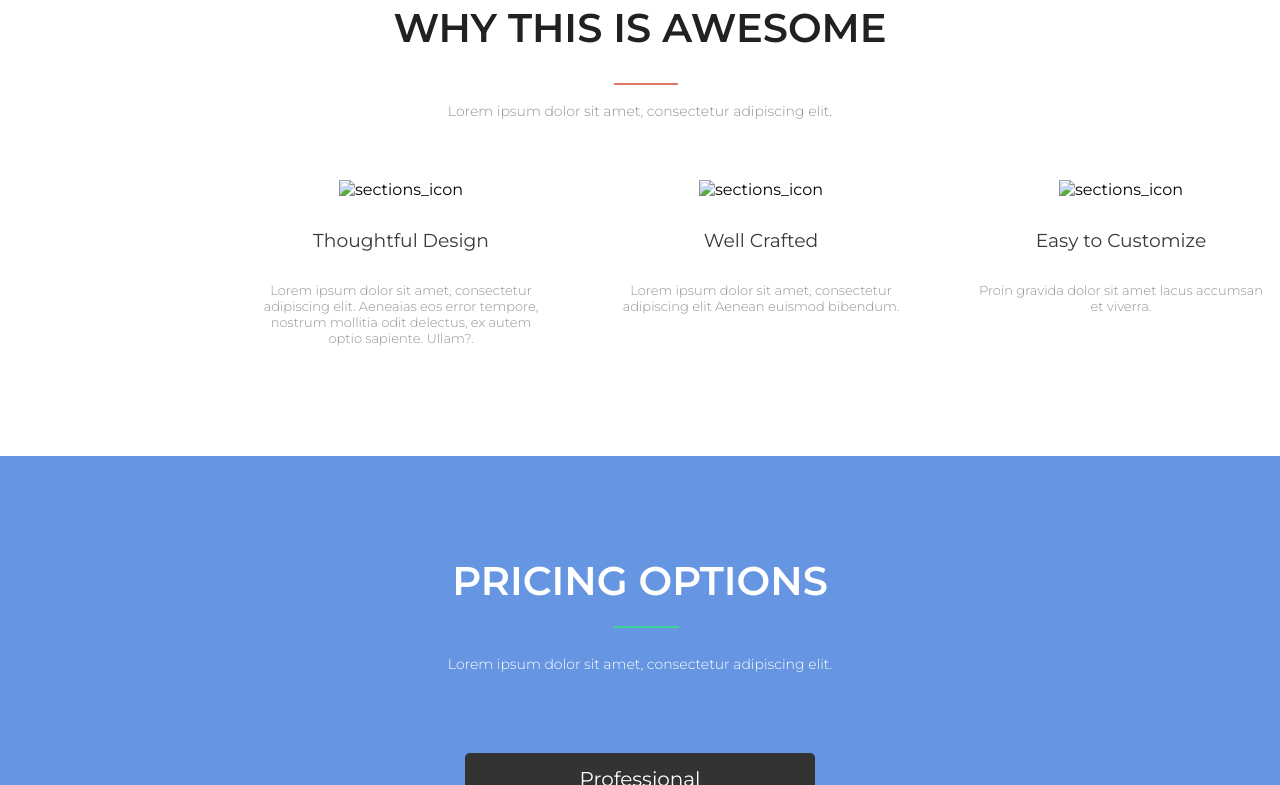
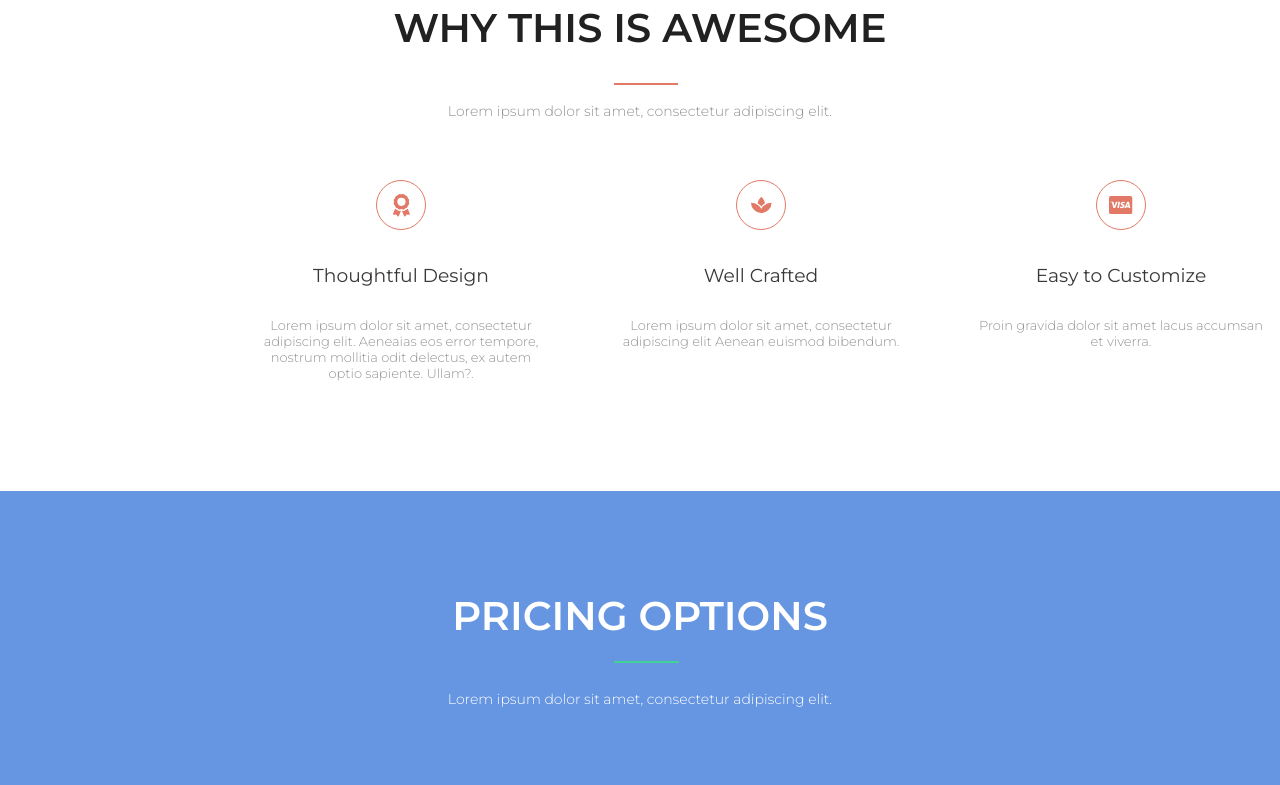
Before and after one commit to xray37/baigiamasis_darbas, a website: page index.html in a window 1280 px wide. Shown: the part 2490-3275 px from the top of the page. Drawn offline with nearby package versions, Linux system fonts and the light colour scheme; the site is published under a folder, as on GitHub Pages, so addresses that start at the root find nothing; no server answers.

Commit message:
mx skcn sakc ads c

```diff
--- a/index.html
+++ b/index.html
@@ -173,17 +173,17 @@
             <p class="p1">Lorem ipsum dolor sit amet, consectetur adipiscing elit.</p>
             <div class="why-box">
                 <div class="why-row">
-                    <img src="/images/prize.svg" alt="sections_icon">
+                    <img src="images/prize.svg" alt="sections_icon">
                     <h3 class="why-h3">Thoughtful Design</h3>
                     <p class="p2">Lorem ipsum dolor sit amet, consectetur adipiscing elit. Aeneaias eos error tempore, nostrum mollitia odit delectus, ex autem optio sapiente. Ullam?.</p>
                 </div>
                 <div class="why-row middle">
-                    <img src="/images/flover.svg" alt="sections_icon">
+                    <img src="images/flover.svg" alt="sections_icon">
                     <h3 class="why-h3">Well Crafted</h3>
                     <p class="p2">Lorem ipsum dolor sit amet, consectetur adipiscing elit Aenean euismod bibendum.</p>
                 </div>
                 <div class="why-row">
-                    <img src="/images/visa.svg" alt="sections_icon">
+                    <img src="images/visa.svg" alt="sections_icon">
                     <h3 class="why-h3">Easy to Customize</h3>
                     <p class="p2">Proin gravida  dolor sit amet lacus accumsan et viverra.</p>
                 </div>
@@ -508,7 +508,7 @@
             <h2>CONTACT US</h2>
             <p>Lorem ipsum dolor sit amet, consectetur adipiscing elit.</p>
             <div class="weather-temp">
-                <img src="/images/termo.svg" alt="thermometre icon">
+                <img src="images/termo.svg" alt="thermometre icon">
                 <span id="weather-in-celsius" style="font-weight: 600;"></span>
                 <span style="font-weight: 600;">°C</span>
                 <span id="city-weather"></span>
```
